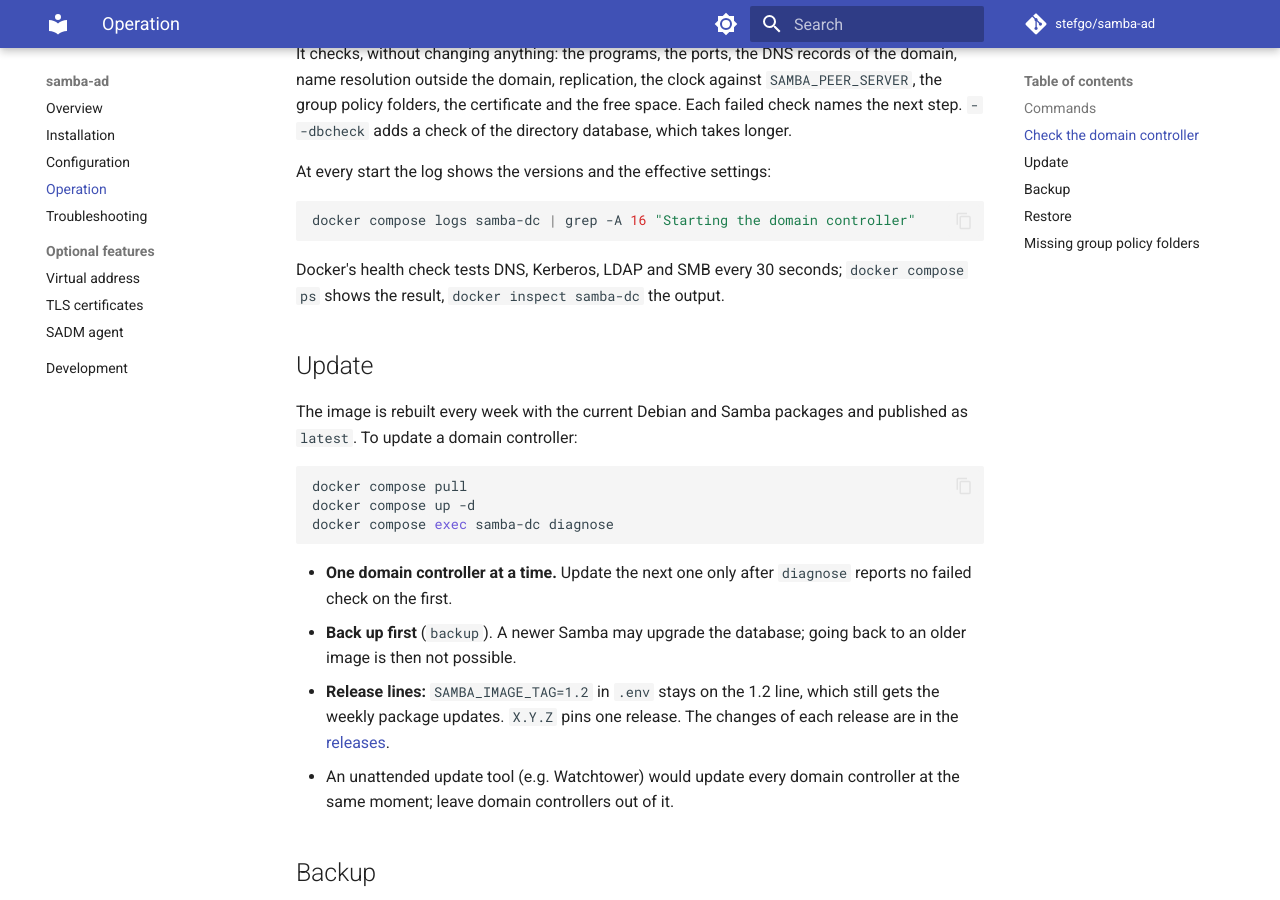
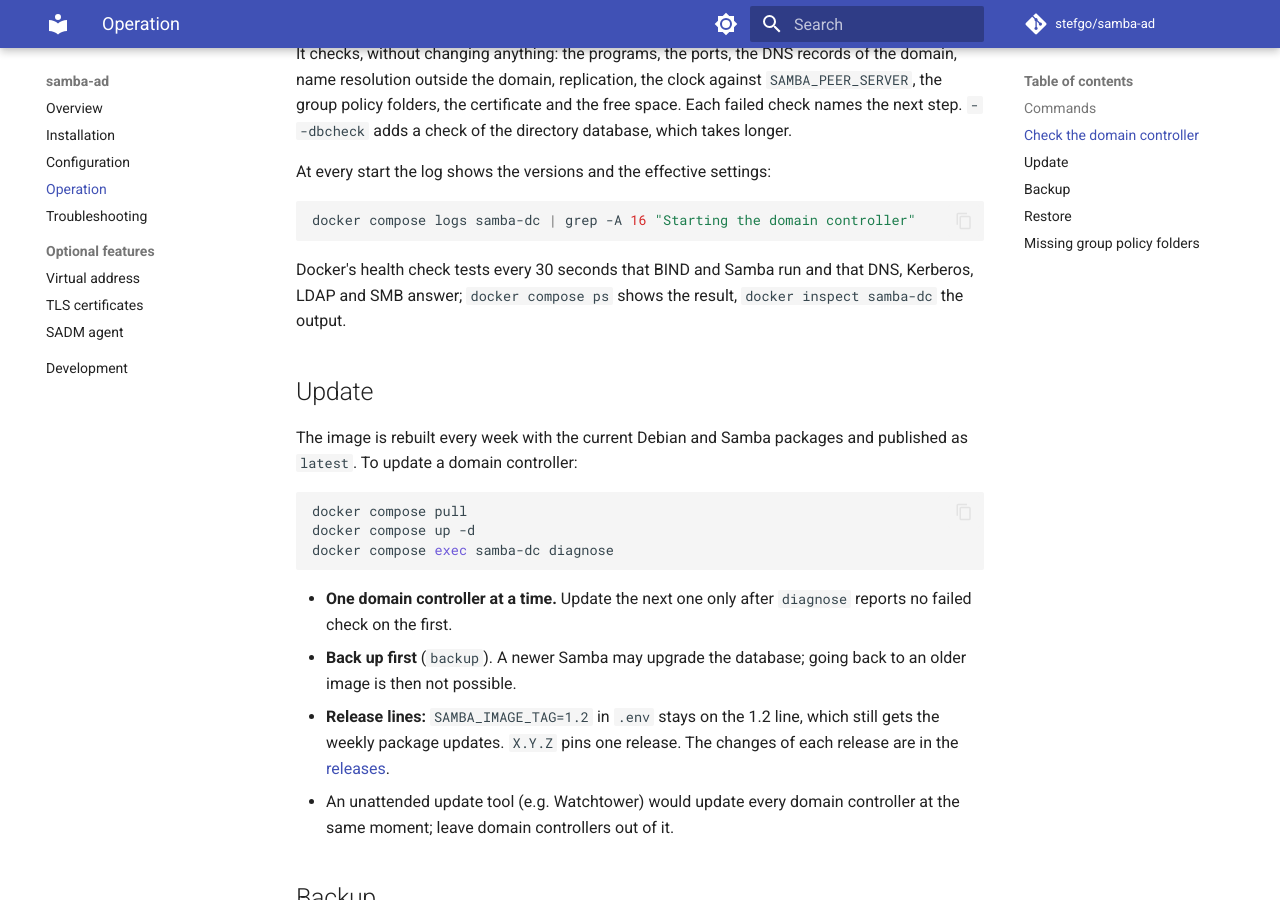
Before and after one commit to stefgo/samba-ad, an MkDocs documentation site: the page built from docs/operation.md, in a window 1280 px wide and 900 px high, scrolled down 717 px. Built offline with MkDocs 1.6.1 and Material for MkDocs 9.7.7, drawn with Linux system fonts in a browser that asks for light colours; comment, search, counter and statistics services are not loaded.

Commit message:
fix(docker): be healthy only once supervisord reports Samba as running
On a fast runner the ports answered before supervisord had marked Samba as
RUNNING (startsecs), so the container was healthy while diagnose still saw
Samba as STARTING and failed the smoke test. The health check now asks
supervisord as well, and diagnose reports STARTING as a warning.

Co-Authored-By: Claude Opus 5.5 <noreply@anthropic.com>

````diff
--- a/docs/operation.md
+++ b/docs/operation.md
@@ -30,7 +30,8 @@ At every start the log shows the versions and the effective settings:
 docker compose logs samba-dc | grep -A 16 "Starting the domain controller"
 ```
 
-Docker's health check tests DNS, Kerberos, LDAP and SMB every 30 seconds;
+Docker's health check tests every 30 seconds that BIND and Samba run and that
+DNS, Kerberos, LDAP and SMB answer;
 `docker compose ps` shows the result, `docker inspect samba-dc` the output.
 
 ## Update
````
Also changed, not shown: 2 other files.
